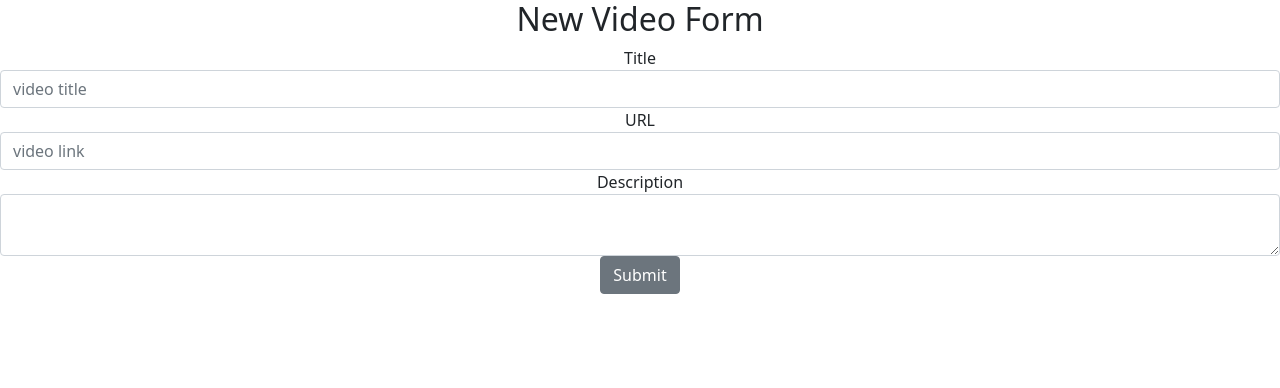
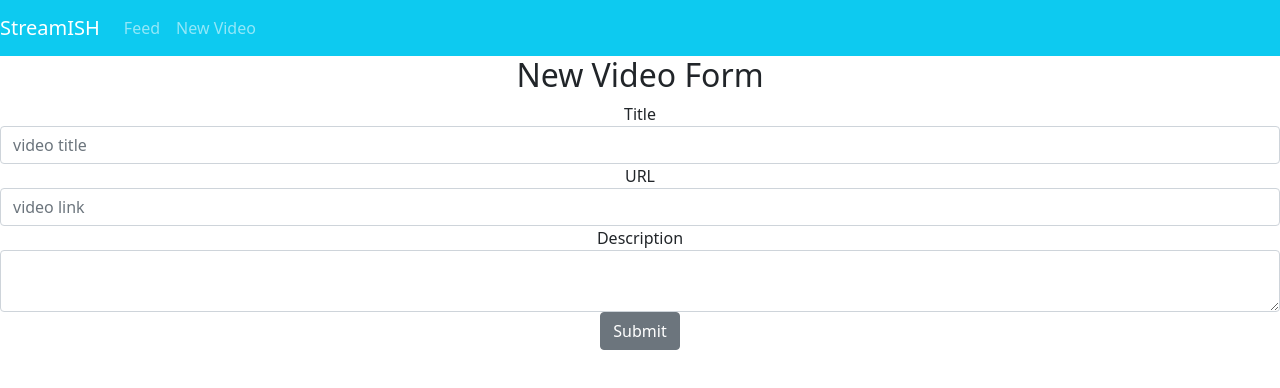
Before and after one commit to Xine75/Streamish, a React (Create React App) app in the folder client/: page /videos/add in a window 1280 px wide. Shown: the top 388 px of the page. Built offline with nearby package versions, Linux system fonts and the light colour scheme.

Commit message:
video details

```diff
--- a/client/src/App.js
+++ b/client/src/App.js
@@ -2,11 +2,14 @@ import React from "react";
 import { BrowserRouter as Router } from "react-router-dom";
 import "./App.css";
 import ApplicationViews from "./components/ApplicationViews";
+import Header from "./components/Header";
+
 
 function App() {
   return (
     <div className="App">
       <Router>
+        <Header />
         <ApplicationViews />
       </Router>
     </div>
--- a/client/src/components/ApplicationViews.js
+++ b/client/src/components/ApplicationViews.js
@@ -2,6 +2,7 @@ import React from "react";
 import { Switch, Route } from "react-router-dom";
 import VideoList from "./VideoList";
 import VideoForm from "./VideoForm";
+import VideoDetails from "./VideoDetails";
 
 const ApplicationViews = () => {
     return (
@@ -14,7 +15,9 @@ const ApplicationViews = () => {
                 <VideoForm />
             </Route>
 
-            <Route path="/videos/:id">{/* TODO: Video Details Component */}</Route>
+            <Route path="/video/commentDetail/:id">
+                <VideoDetails />
+            </Route>
         </Switch>
     );
 };
--- /dev/null
+++ b/client/src/components/Header.js
@@ -0,0 +1,26 @@
+import React from "react";
+import { Link } from "react-router-dom";
+
+const Header = () => {
+    return (
+        <nav className="navbar navbar-expand navbar-dark bg-info">
+            <Link to="/" className="navbar-brand">
+                StreamISH
+            </Link>
+            <ul className="navbar-nav mr-auto">
+                <li className="nav-item">
+                    <Link to="/" className="nav-link">
+                        Feed
+                    </Link>
+                </li>
+                <li className="nav-item">
+                    <Link to="/videos/add" className="nav-link">
+                        New Video
+                    </Link>
+                </li>
+            </ul>
+        </nav>
+    );
+};
+
+export default Header;
--- a/client/src/components/Video.js
+++ b/client/src/components/Video.js
@@ -1,5 +1,6 @@
 import React from "react";
 import { Card, CardBody } from "reactstrap";
+import { Link } from "react-router-dom";
 
 const Video = ({ video }) => {
     return (
@@ -14,7 +15,9 @@ const Video = ({ video }) => {
                     allowFullScreen />
 
                 <p>
-                    <strong>{video.title}</strong>
+                    <Link to={`/video/commentDetail/${video.id}`}>
+                        <strong>{video.title}</strong>
+                    </Link>
                 </p>
                 <p>{video.description}</p>
                 <p>{video.comments?.map(c => c.message)}</p>
--- /dev/null
+++ b/client/src/components/VideoDetails.js
@@ -0,0 +1,35 @@
+import React, { useEffect, useState } from "react";
+import { ListGroup, ListGroupItem } from "reactstrap";
+import { useParams } from "react-router-dom";
+import Video from "./Video";
+import { getVideo } from "../modules/videoManager";
+
+const VideoDetails = () => {
+    const [video, setVideo] = useState();
+    const { id } = useParams();
+
+    useEffect(() => {
+        getVideo(id).then(setVideo);
+    }, []);
+
+    if (!video) {
+        return null;
+    }
+
+    return (
+        <div className="container">
+            <div className="row justify-content-center">
+                <div className="col-sm-12 col-lg-6">
+                    <Video video={video} />
+                    <ListGroup>
+                        {video.comments.map((c) => (
+                            <ListGroupItem>{c.message}</ListGroupItem>
+                        ))}
+                    </ListGroup>
+                </div>
+            </div>
+        </div>
+    );
+};
+
+export default VideoDetails;
--- a/client/src/modules/videoManager.js
+++ b/client/src/modules/videoManager.js
@@ -4,9 +4,14 @@ export const getAllVideos = () => {
     return fetch(baseUrl)
         .then((res) => res.json())
 };
+
 export const getAllVideosWithComments = () => {
     return fetch(`${baseUrl}/GetWithComments`)
         .then((res) => res.json())
+};
+
+export const getVideo = (id) => {
+    return fetch(`${baseUrl}/commentDetail/${id}`).then((res) => res.json());
 };
 
 export const addVideo = (video) => {
```
